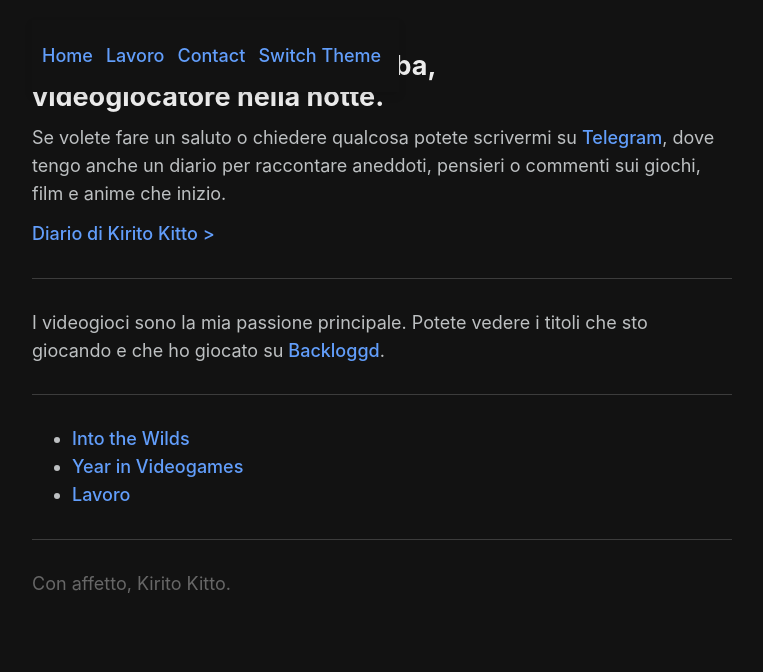
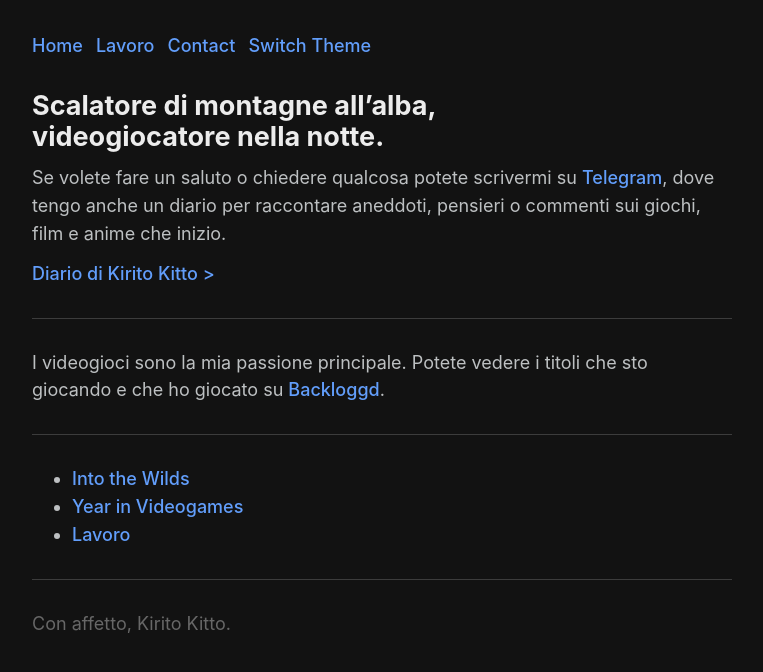
Before and after one commit to KiritoKitto/kiritokitto.github.io, a Jekyll site: the page built from index.md, in a window 1280 px wide. Shown: the top 672 px of the page, without its empty margins (258-1021 px from the left). Built offline with Jekyll 4.4.1, drawn with Linux system fonts in a browser that asks for light colours; some web fonts are replaced; our own code applies the rules of GitHub Pages for plain Markdown files.

Commit message:
nav edit change

```diff
--- a/css/style.css
+++ b/css/style.css
@@ -153,13 +153,12 @@ img {
   margin-top: 8px;
 }
 
-nav {
-  position: fixed;
+/*nav {
   z-index: 1000;
   padding: 10px;
   background-color: var(--color-background);
   box-shadow: 0 4px 8px rgba(0, 0, 0, 0.1);
-}
+}*/
 
 nav a {
   margin-right: 8px;
```
